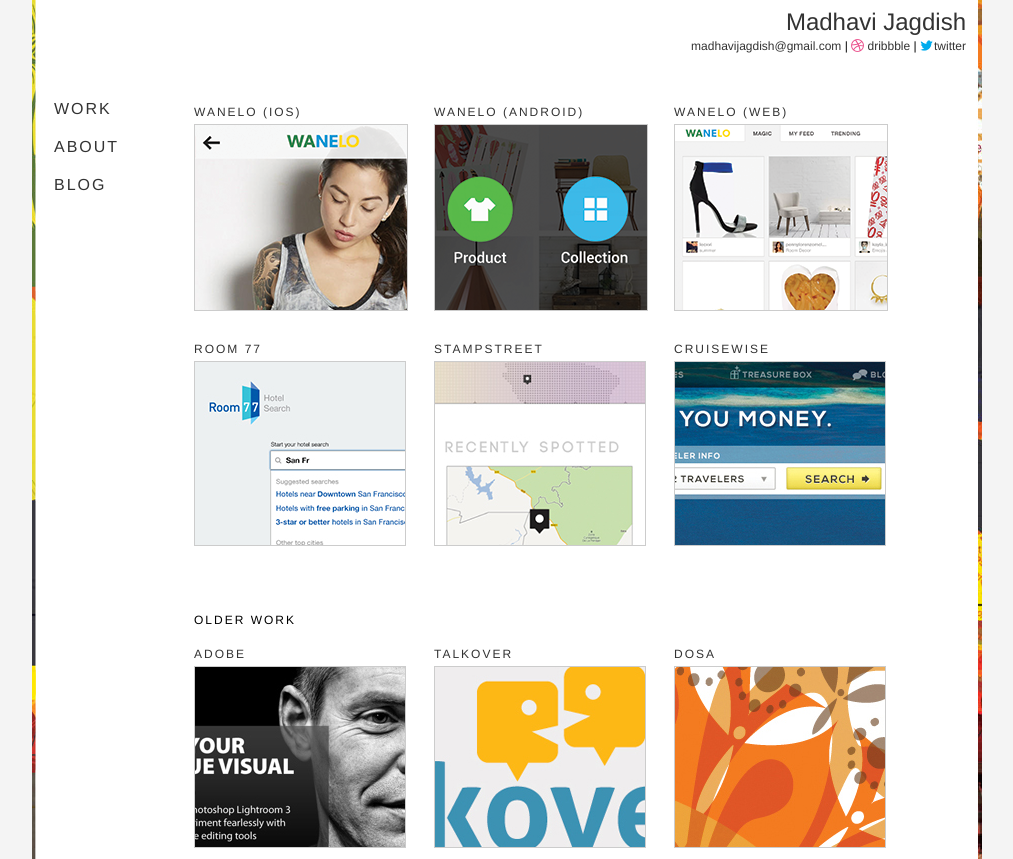
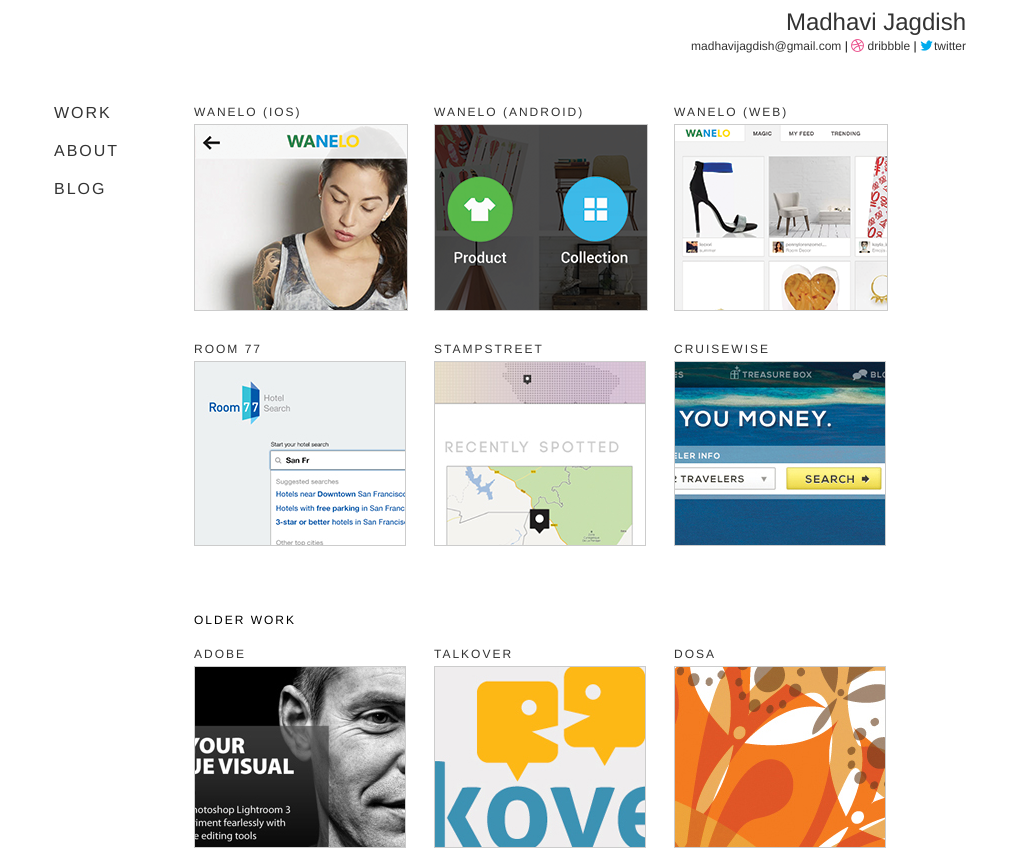
Before and after one commit to madhavijagdish/madhavijagdish.github.com, a plain HTML site: page index.html in a window 1280 px wide. Shown: the top 859 px of the page, without its empty margins (133-1146 px from the left). Drawn offline with Linux system fonts and the light colour scheme.

Commit message:
simplified design

```diff
--- a/css/blueprint/style.css
+++ b/css/blueprint/style.css
@@ -38,12 +38,10 @@ body{
   height: 100%;
 	padding: 0;
  	margin: 0;
-  background:#F4F4F4;
   width: 100%;
 }
 
 .container{
-	background:url('../../images/bkg4b.jpg') repeat-y center top;
 	min-height: 100%;
 }
 
@@ -59,7 +57,7 @@ hr {
 }
 
 #sidebar{
-	margin:0 0 0 12px;
+	margin: 4px 0 0 12px;
 }
 
 #sidebar p{
```
Also changed, not shown: 1 other file.
